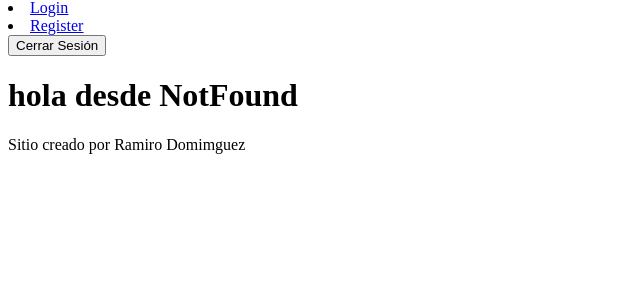
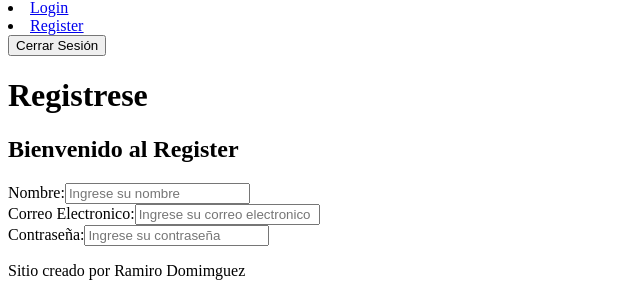
Before and after one commit to Ramiro99-99/proyecto-final, a React (Vite) app: page /Register in a window 1280 px wide. Shown: the part 349-645 px from the top of the page, without its empty margins (0-640 px from the left). Built offline with nearby package versions, Linux system fonts and the light colour scheme.

Commit message:
add:Contenido estatico del Register

```diff
--- a/src/views/Login.jsx
+++ b/src/views/Login.jsx
@@ -10,13 +10,13 @@ const Login = () => {
         <form>
           <div>
             <label>Correo Electronico:</label>
-            <input type="text" placeholder="Ingrese el nombre del producto" />
+            <input type="text" placeholder="Ingrese su correo electronico" />
           </div>
 
 
           <div>
             <label>Contraseña:</label>
-            <input type="password" placeholder="Ingrese el nombre del producto" />
+            <input type="password" placeholder="Ingrese su contraseña" />
           </div>
         </form>
 
--- a/src/views/Register.jsx
+++ b/src/views/Register.jsx
@@ -3,7 +3,32 @@ import { Layout } from "../components/Layout"
 const Register= () => {
   return (
     <Layout>
-        <h1>hola desde NotFound</h1>
+            <h1>Registrese </h1>
+
+      <section>
+        <h2>Bienvenido al Register </h2>
+        <form>
+
+          <div>
+            <label>Nombre:</label>
+            <input type="text" placeholder="Ingrese su nombre" />
+          </div>
+
+
+          <div>
+            <label>Correo Electronico:</label>
+            <input type="email" placeholder="Ingrese su correo electronico" />
+          </div>
+
+
+          <div>
+            <label>Contraseña:</label>
+            <input type="password" placeholder="Ingrese su contraseña" />
+          </div>
+
+
+        </form>
+          </section>
 
     </Layout>
   )
```
